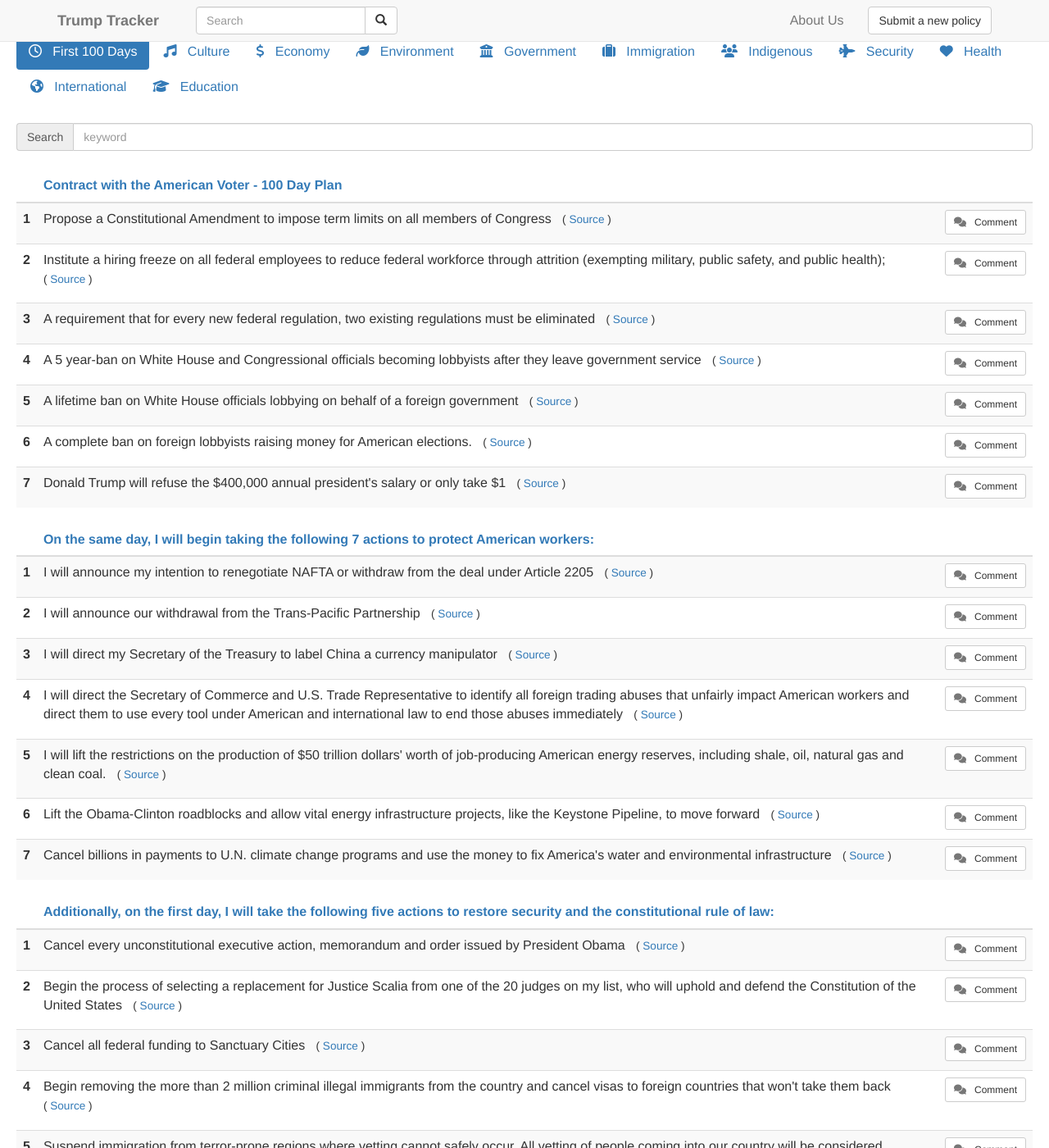
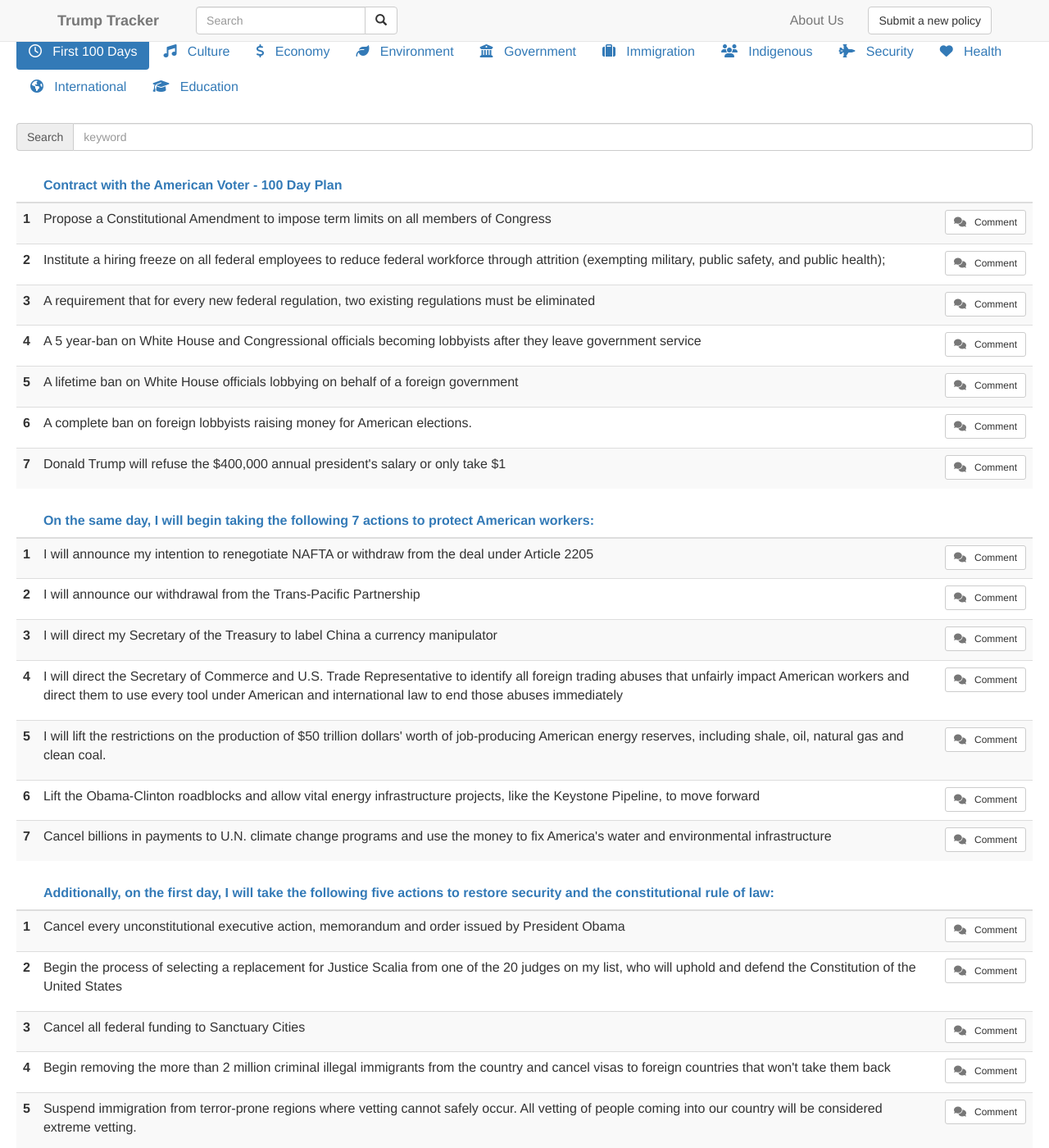
Before and after one commit to TrumpTracker/trumptracker.github.io, a Jekyll site: the page built from index.html, in a window 1280 px wide and 1400 px high, scrolled down 550 px. Shown: the whole window at 82% size. Built offline with Jekyll 4.4.1, drawn with Linux system fonts in a browser that asks for light colours; nearby versions of some CDN libraries; some of the changed text lies outside the part shown.

Commit message:
no source links

```diff
--- a/index.html
+++ b/index.html
@@ -130,8 +130,6 @@
                                 <td>
                                     <p>
                                         {{point.text}}
-                                        &nbsp;
-                                        <small style="white-space: nowrap;">( <a href="{{ point.source }}" target="_blank" rel="nofollow">Source</a> )</small>
                                     </p>
                                 </td>
                                 <td>
```
